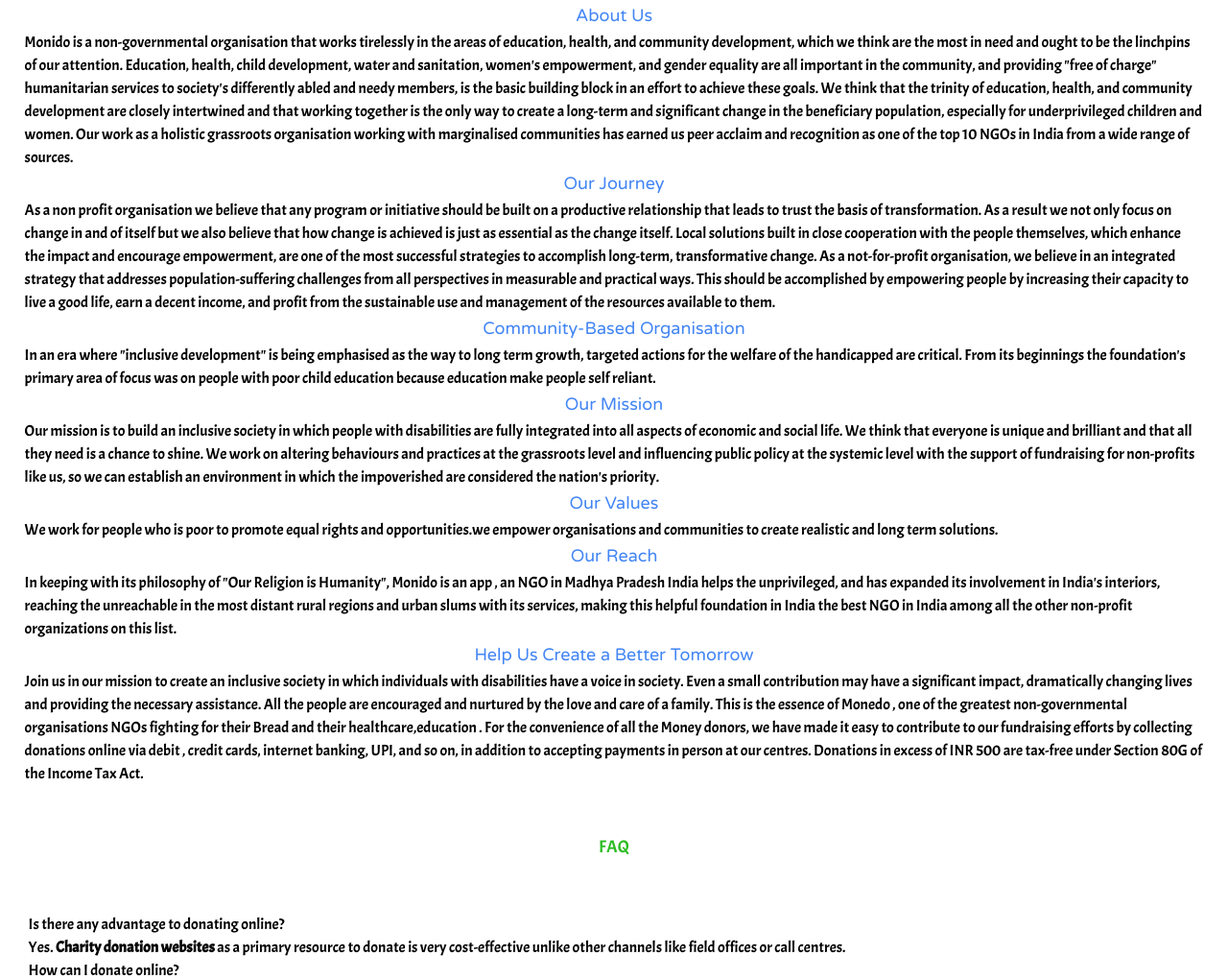
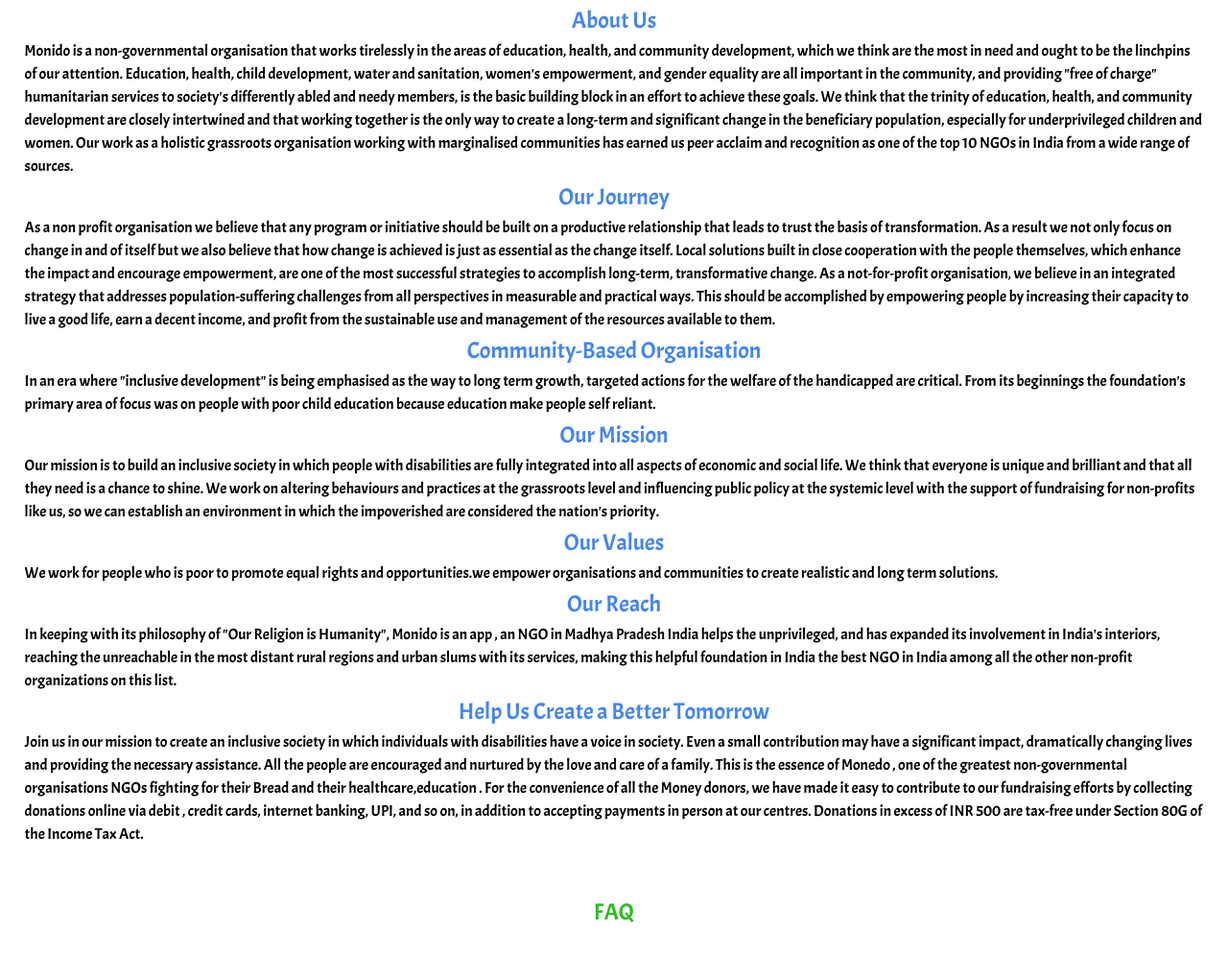
Before and after one commit to R-lab37/monedo.github.io, a plain HTML site: page index.html in a window 1280 px wide. Shown: the part 25-1045 px from the top of the page at 96% size. Drawn offline with nearby package versions, Linux system fonts and the light colour scheme; a web font is replaced by a local one.

Commit message:
Update style.css

```diff
--- a/style.css
+++ b/style.css
@@ -2,8 +2,8 @@
 h5{
     color: #4285F4;
     text-shadow: #dcc7dc;
-   font-family: 'Varela Round', sans-serif;
-    font-size: large;
+    font-family: 'Acme', sans-serif;
+    font-size: x-large;
     margin: 2px;
     text-align: center;
   }
@@ -11,7 +11,7 @@ h5{
     color: #2cbc22;
     text-shadow: #dcc7dc;
     font-family: 'Acme', sans-serif;
-    font-size: large;
+    font-size: x-large;
    padding: 4%;
 
  }
```
